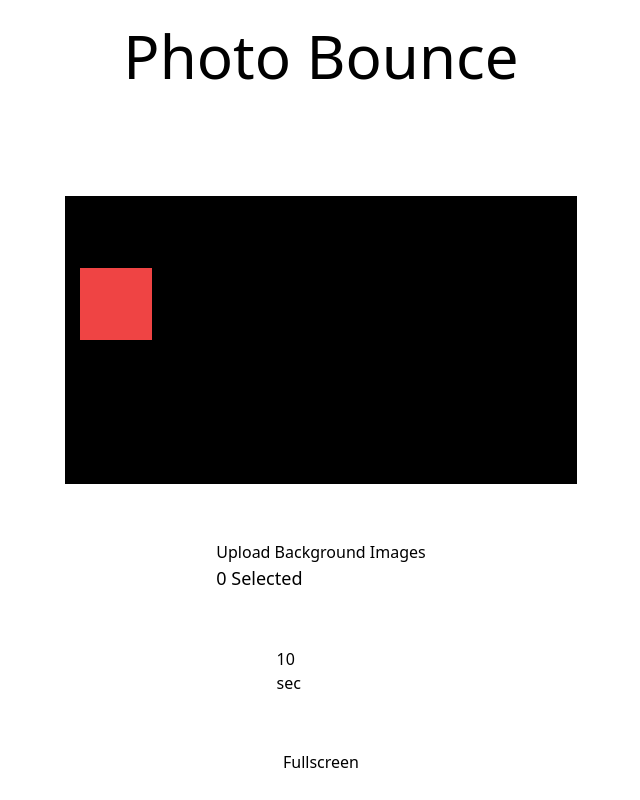
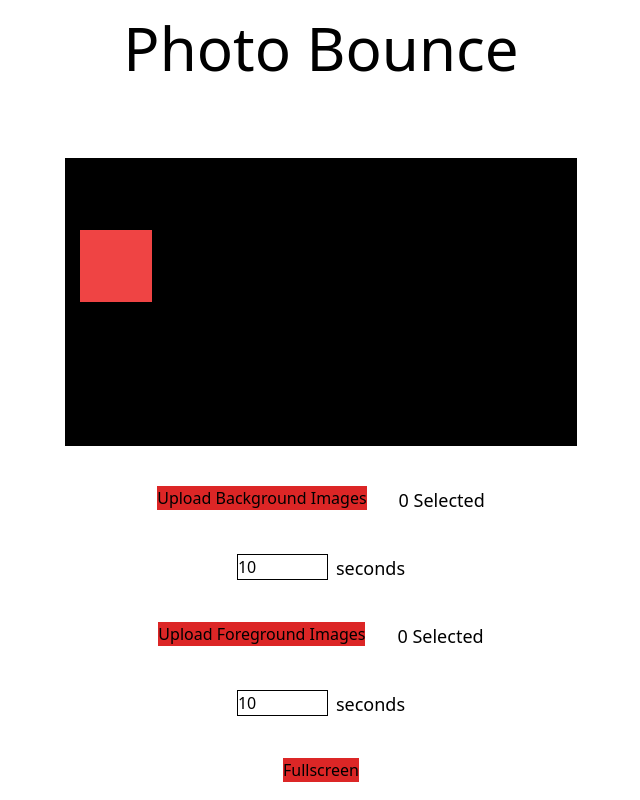
Before and after one commit to jcf1/Photo-Bounce, a SvelteKit app: page / in a window 1280 px wide. Shown: the whole page, without its empty margins (319-959 px from the left). Built offline with nearby package versions, Linux system fonts and the light colour scheme.

Commit message:
Added photo upload to bounce component

```diff
--- a/src/components/Bounce.svelte
+++ b/src/components/Bounce.svelte
@@ -3,6 +3,10 @@
 
     export let parentWidth: number;
     export let parentHeight: number;
+
+    export let fgColor: String = "black"
+    export let fgPhotos: FileList;
+    export let fgInterval: number;
 
     export let sizeMulti: number = 0.25;
 
@@ -22,6 +26,16 @@
     };
 
     let bounceStyle: string = '';
+
+    let fgIndex = 0;
+
+    let interval: number;
+    $: if(fgPhotos && fgInterval > 0) {
+        clearInterval(interval)
+        interval = setInterval(nextFGPhoto, fgInterval * 1000)
+    } else {
+        clearInterval(interval)
+    }
 
     onMount(() => {
         size = sizeMulti * (parentWidth > parentHeight ? parentWidth : parentHeight);
@@ -46,6 +60,10 @@
 
     export function clear(): void {
         reset();
+    }
+
+    function nextFGPhoto(): void {
+        fgIndex = (fgIndex + 1) % fgPhotos.length;
     }
 
     function move() {
@@ -85,4 +103,7 @@
 </script>
 
 <div class="absolute items-center text-center flex justify-center bg-red-500"  bind:this={element} style={bounceStyle}>
+    {#if fgPhotos}
+        <img class="w-full h-full" src={URL.createObjectURL(fgPhotos[fgIndex])} alt=""/>
+    {/if}
 </div>
--- a/src/components/PhotoBounce.svelte
+++ b/src/components/PhotoBounce.svelte
@@ -13,6 +13,10 @@
     export let bgColor: String = "black"
     export let bgPhotos: FileList;
     export let bgInterval: number;
+
+    export let fgColor: String = "black"
+    export let fgPhotos: FileList;
+    export let fgInterval: number;
 
     let bgIndex = 0;
 
@@ -67,5 +71,8 @@
     <Bounce
         parentWidth={width}
         parentHeight={height}
+        {fgColor}
+        {fgPhotos}
+        {fgInterval}
     />
 </div>
--- a/src/routes/+page.svelte
+++ b/src/routes/+page.svelte
@@ -7,9 +7,18 @@
     let bgPhotos: FileList;
     let bgInterval: number = 10;
 
+    let fgFileInput: HTMLInputElement;
+    let fgPhotos: FileList;
+    let fgInterval: number = 10;
+
     function uploadBackgroundPhotos() {
         bgFileInput.click();
         bgPhotos = bgPhotos;
+    }
+
+    function uploadForegroundPhotos() {
+        fgFileInput.click();
+        fgPhotos = fgPhotos;
     }
 
     function handleKeydown(event: KeyboardEvent) {
@@ -29,28 +38,37 @@
         bgColor={"black"}
         {bgPhotos}
         {bgInterval}
+        fgColor={"black"}
+        {fgPhotos}
+        {fgInterval}
     />
-    <input
-        class="hidden"
-        accept="image/png, image/jpeg, image/jpg"
-        multiple
-        type="file"
-        bind:this={bgFileInput}
-        bind:files={bgPhotos}
-    />
-    <div>
-        <button on:click={() => {uploadBackgroundPhotos()}}>Upload Background Images</button>
-        <div class="text-lg">{bgPhotos ? bgPhotos.length : 0} Selected</div>
+    <div class="justify-items-center">
+        <input class="hidden" accept="image/png, image/jpeg, image/jpg" multiple type="file" bind:this={bgFileInput} bind:files={bgPhotos}/>
+        <div class="float-left pr-4">
+            <button class="bg-red-600" on:click={() => {uploadBackgroundPhotos()}}>Upload Background Images</button>
+        </div>
+        <div class="text-lg float-left pl-4">{bgPhotos ? bgPhotos.length : 0} Selected</div>
     </div>
-    <div>
-        <input
-            type="number"
-            max="600"
-            min="1"
-            bind:value={bgInterval}
-        />
-        <div>sec</div>
+    <div class="justify-items-center">
+        <div class="float-left pr-1">
+            <input class="border border-black" type="number" max="600" min="1" bind:value={bgInterval}/>
+        </div>
+        <div class="text-lg float-left pl-1">seconds</div>
     </div>
 
-    <button on:click={()=> {photobounce.requestFullscreen();}} type=submit>Fullscreen</button>
+    <div class="justify-items-center">
+        <input class="hidden" accept="image/png, image/jpeg, image/jpg" multiple type="file" bind:this={fgFileInput} bind:files={fgPhotos}/>
+        <div class="float-left pr-4">
+            <button class="bg-red-600" on:click={() => {uploadForegroundPhotos()}}>Upload Foreground Images</button>
+        </div>
+        <div class="text-lg float-left pl-4">{fgPhotos ? fgPhotos.length : 0} Selected</div>
+    </div>
+    <div class="justify-items-center">
+        <div class="float-left pr-1">
+            <input class="border border-black" type="number" max="600" min="1" bind:value={fgInterval}/>
+        </div>
+        <div class="text-lg float-left pl-1">seconds</div>
+    </div>
+
+    <button class="bg-red-600" on:click={()=> {photobounce.requestFullscreen();}} type=submit>Fullscreen</button>
 </div>
```
